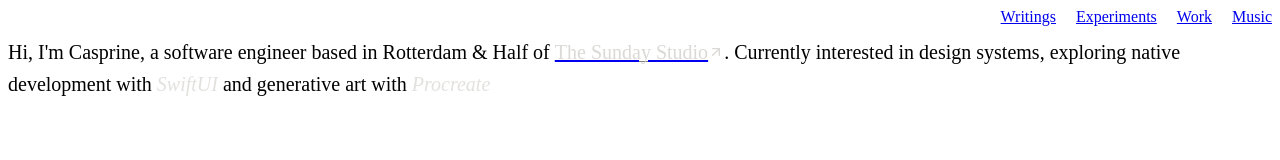
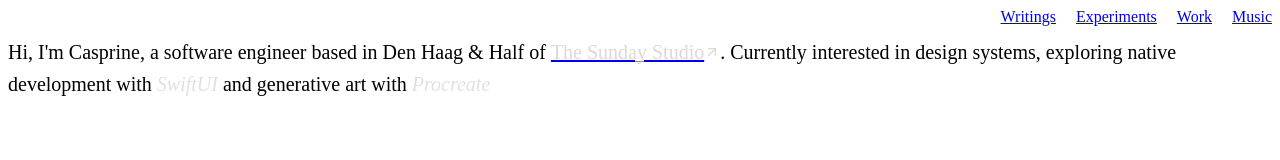
Before and after one commit to cr34t1ve/yggdrasil, a Next.js app: page / in a window 1280 px wide. Shown: the top 160 px of the page. Built offline with nearby package versions, Linux system fonts and the light colour scheme; no server answers.

Commit message:
chore: fix build

```diff
--- a/pages/index.tsx
+++ b/pages/index.tsx
@@ -25,7 +25,7 @@ const Home: NextPage<HomeProps> = ({ posts }) => {
 
           <section className="mini-bio">
             <p>
-              Hi, I'm Casprine, a software engineer based in Rotterdam & Half of{' '}
+              Hi, {"I'm"} Casprine, a software engineer based in Den Haag & Half of{' '}
               <MagicLink text="The Sunday Studio" url="https://thesunday.studio" />. Currently interested in design
               systems, exploring native development with <em>SwiftUI</em> and generative art with <em>Procreate</em>
             </p>
```
